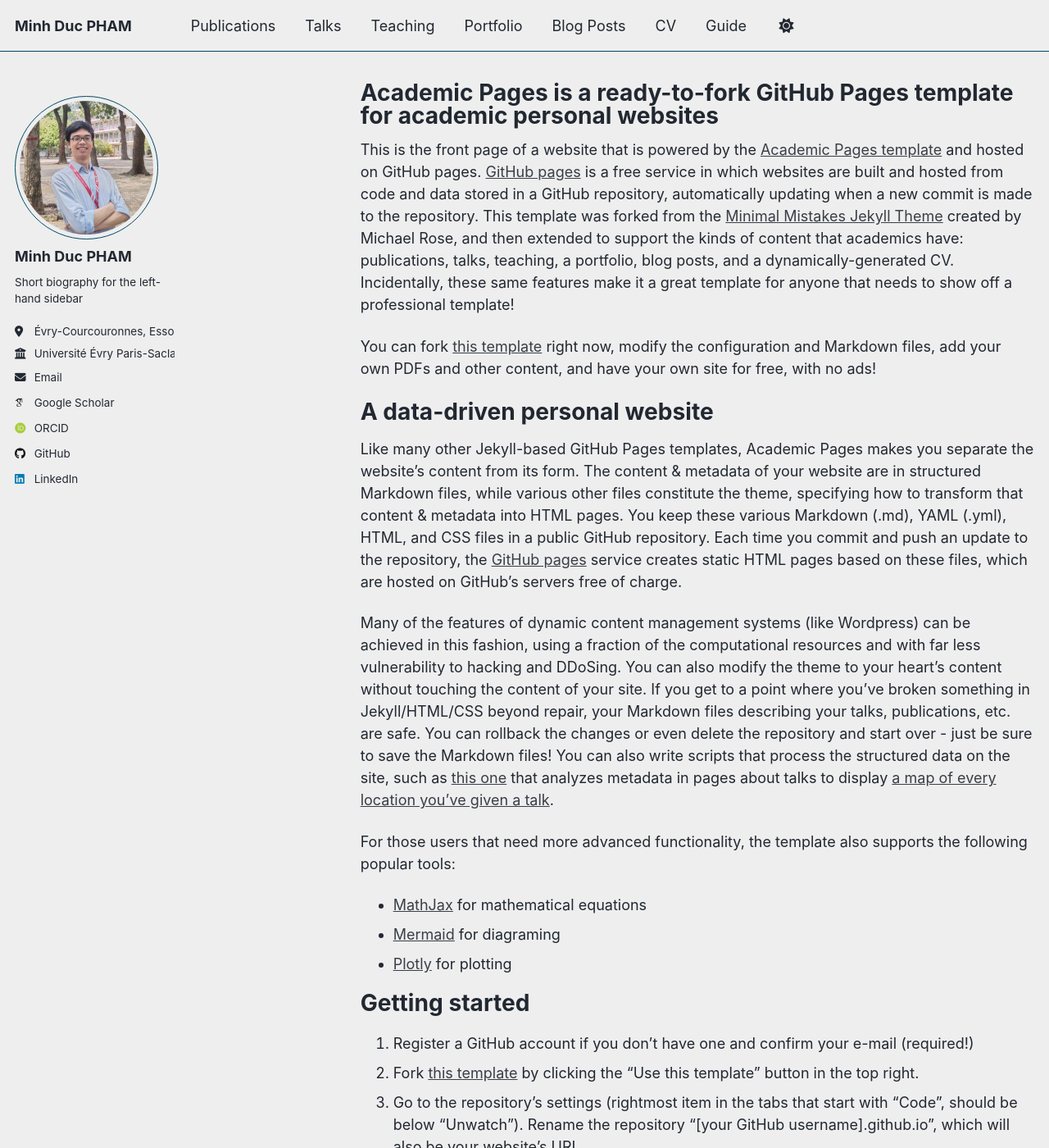
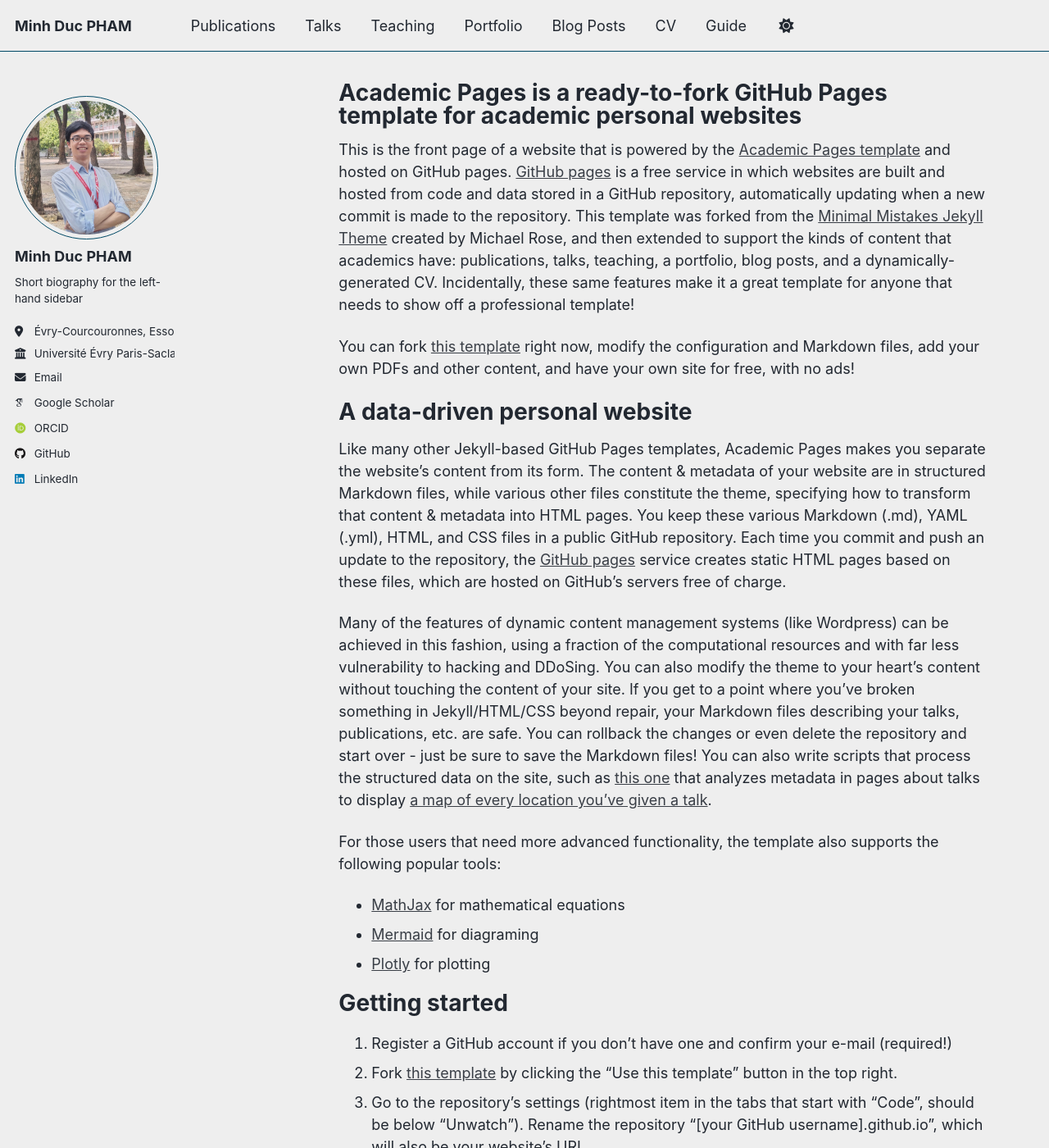
Before and after one commit to phamminhducH/phamminhducH.github.io, a Jekyll site: the page built from _pages/about.md, in a window 1280 px wide and 1400 px high. Shown: the whole window at 82% size. Built offline with Jekyll 4.4.1, drawn with Linux system fonts in a browser that asks for light colours; some web fonts are replaced; a script that is not in the unit is left out.

Commit message:
Update _page.scss

```diff
--- a/_sass/layout/_page.scss
+++ b/_sass/layout/_page.scss
@@ -18,9 +18,9 @@
 
 .page {
   @include breakpoint($large) {
-    @include span(9.5 of 12 last);
+    @include span(9.75 of 12 last);
     @include prefix(1.5 of 12);
-    @include suffix(0 of 12);
+    @include suffix(0.5 of 12);
   }
 
   .page__inner-wrap {
```
